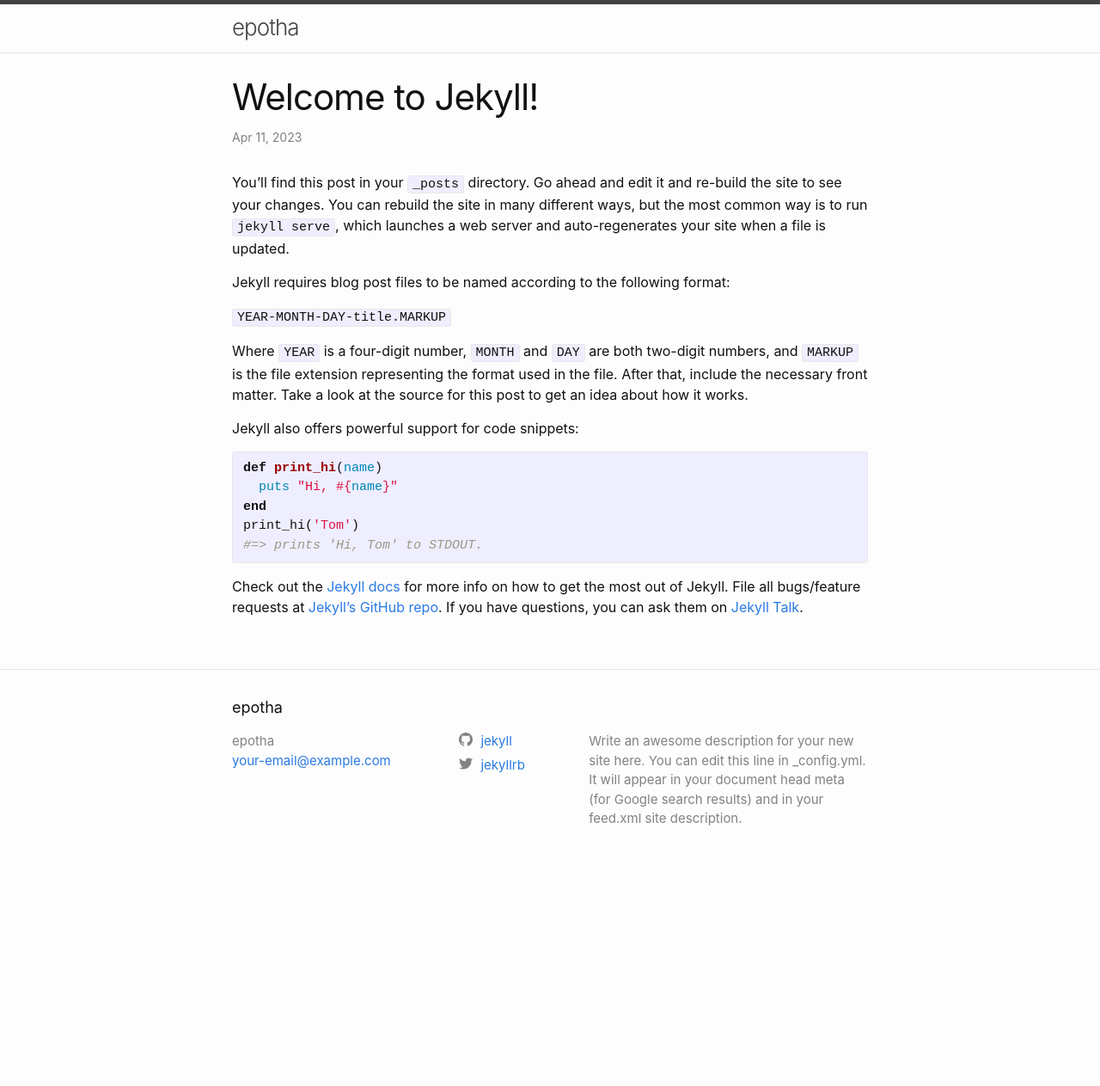
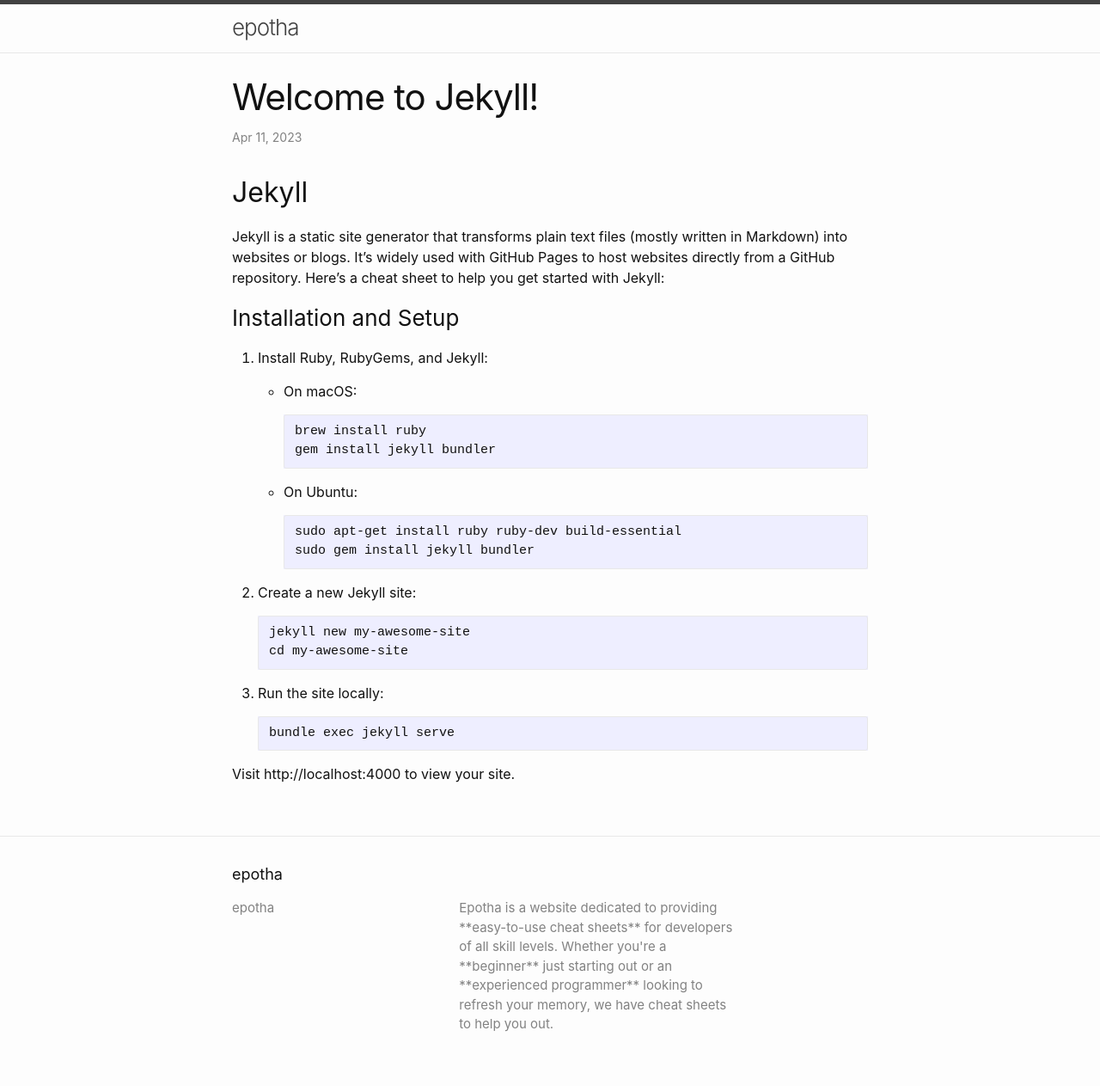
Before and after one commit to CodeCommunityHub/epotha, a Jekyll site: the page built from _posts/2023-04-11-welcome-to-jekyll.markdown, in a window 1280 px wide. Shown: the whole page at 86% size. Built offline with Jekyll 4.4.1, drawn with Linux system fonts in a browser that asks for light colours; before the commit the page ends 1024 px from its top, so only the background shows below that.

````diff
--- a/_config.yml
+++ b/_config.yml
@@ -19,11 +19,9 @@
 # in the templates via {{ site.myvariable }}.
 
 title: epotha
-email: your-email@example.com
+
 description: >- # this means to ignore newlines until "baseurl:"
-  Write an awesome description for your new site here. You can edit this
-  line in _config.yml. It will appear in your document head meta (for
-  Google search results) and in your feed.xml site description.
+  Epotha is a website dedicated to providing **easy-to-use cheat sheets** for developers of all skill levels. Whether you're a **beginner** just starting out or an **experienced programmer** looking to refresh your memory, we have cheat sheets to help you out.
 baseurl: "" # the subpath of your site, e.g. /blog
 url: "" # the base hostname & protocol for your site, e.g. http://example.com
 twitter_username: jekyllrb
--- a/_includes/footer.html
+++ b/_includes/footer.html
@@ -21,9 +21,7 @@
         </ul>
       </div>
 
-      <div class="footer-col footer-col-2">
-        {%- include social.html -%}
-      </div>
+
 
       <div class="footer-col footer-col-3">
         <p>{{- site.description | escape -}}</p>
--- a/_posts/2023-04-11-welcome-to-jekyll.markdown
+++ b/_posts/2023-04-11-welcome-to-jekyll.markdown
@@ -1,29 +1,45 @@
 ---
 layout: post
-title:  "Welcome to Jekyll!"
-date:   2023-04-11 23:30:24 +0530
+title: "Welcome to Jekyll!"
+date: 2023-04-11 23:30:24 +0530
 categories: jekyll update
 ---
-You’ll find this post in your `_posts` directory. Go ahead and edit it and re-build the site to see your changes. You can rebuild the site in many different ways, but the most common way is to run `jekyll serve`, which launches a web server and auto-regenerates your site when a file is updated.
 
-Jekyll requires blog post files to be named according to the following format:
+## Jekyll
 
-`YEAR-MONTH-DAY-title.MARKUP`
+Jekyll is a static site generator that transforms plain text files (mostly written in Markdown) into websites or blogs. It's widely used with GitHub Pages to host websites directly from a GitHub repository. Here's a cheat sheet to help you get started with Jekyll:
 
-Where `YEAR` is a four-digit number, `MONTH` and `DAY` are both two-digit numbers, and `MARKUP` is the file extension representing the format used in the file. After that, include the necessary front matter. Take a look at the source for this post to get an idea about how it works.
+### Installation and Setup
 
-Jekyll also offers powerful support for code snippets:
+1. Install Ruby, RubyGems, and Jekyll:
 
-{% highlight ruby %}
-def print_hi(name)
-  puts "Hi, #{name}"
-end
-print_hi('Tom')
-#=> prints 'Hi, Tom' to STDOUT.
-{% endhighlight %}
+   - On macOS:
 
-Check out the [Jekyll docs][jekyll-docs] for more info on how to get the most out of Jekyll. File all bugs/feature requests at [Jekyll’s GitHub repo][jekyll-gh]. If you have questions, you can ask them on [Jekyll Talk][jekyll-talk].
+     ```
+     brew install ruby
+     gem install jekyll bundler
+     ```
+
+   - On Ubuntu:
+
+     ```
+     sudo apt-get install ruby ruby-dev build-essential
+     sudo gem install jekyll bundler
+     ```
+
+2. Create a new Jekyll site:
+
+   ```
+   jekyll new my-awesome-site
+   cd my-awesome-site
+   ```
+
+3. Run the site locally:
+
+   ```
+   bundle exec jekyll serve
+   ```
+
+Visit http://localhost:4000 to view your site.
 
 [jekyll-docs]: https://jekyllrb.com/docs/home
-[jekyll-gh]:   https://github.com/jekyll/jekyll
-[jekyll-talk]: https://talk.jekyllrb.com/
````
Also changed, not shown: _layouts/home.html (+4 -11 lines), _posts/2023-04-20-cheetsheet.markdown (renamed from _posts/cheetsheet.md, +21 -9 lines), README.md.
